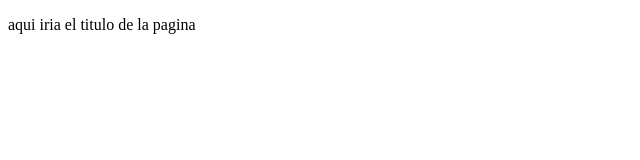
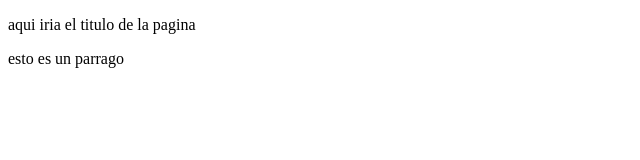
Before and after one commit to gisus1995/proyectowebempresaC, a plain HTML site: page index.html in a window 1280 px wide. Shown: the full height of the page, 0-640 px from the left. Drawn offline with Linux system fonts and the light colour scheme.

Commit message:
Update index.html

```diff
--- a/index.html
+++ b/index.html
@@ -7,5 +7,6 @@
 </head>
 <body>
     <p>aqui iria el titulo de la pagina</p>
+    <p>esto es un parrago</p>
 </body>
 </html>
```
